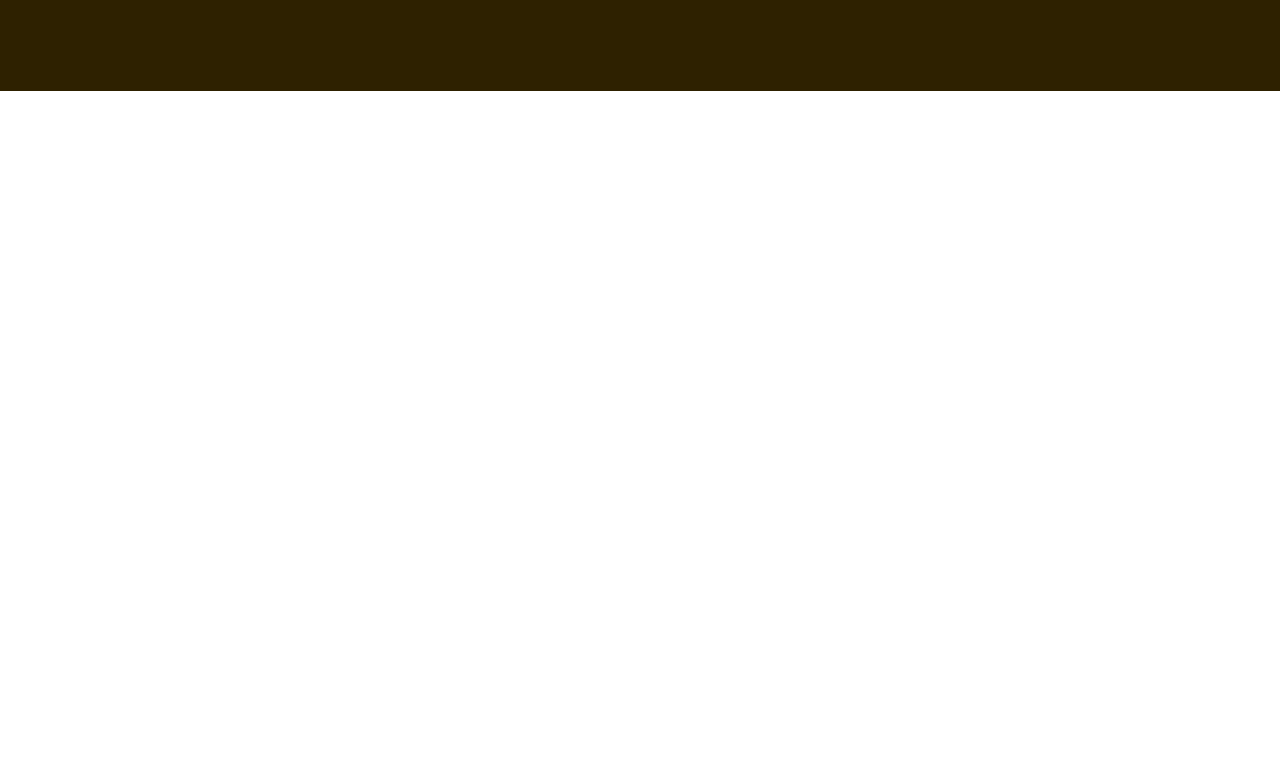
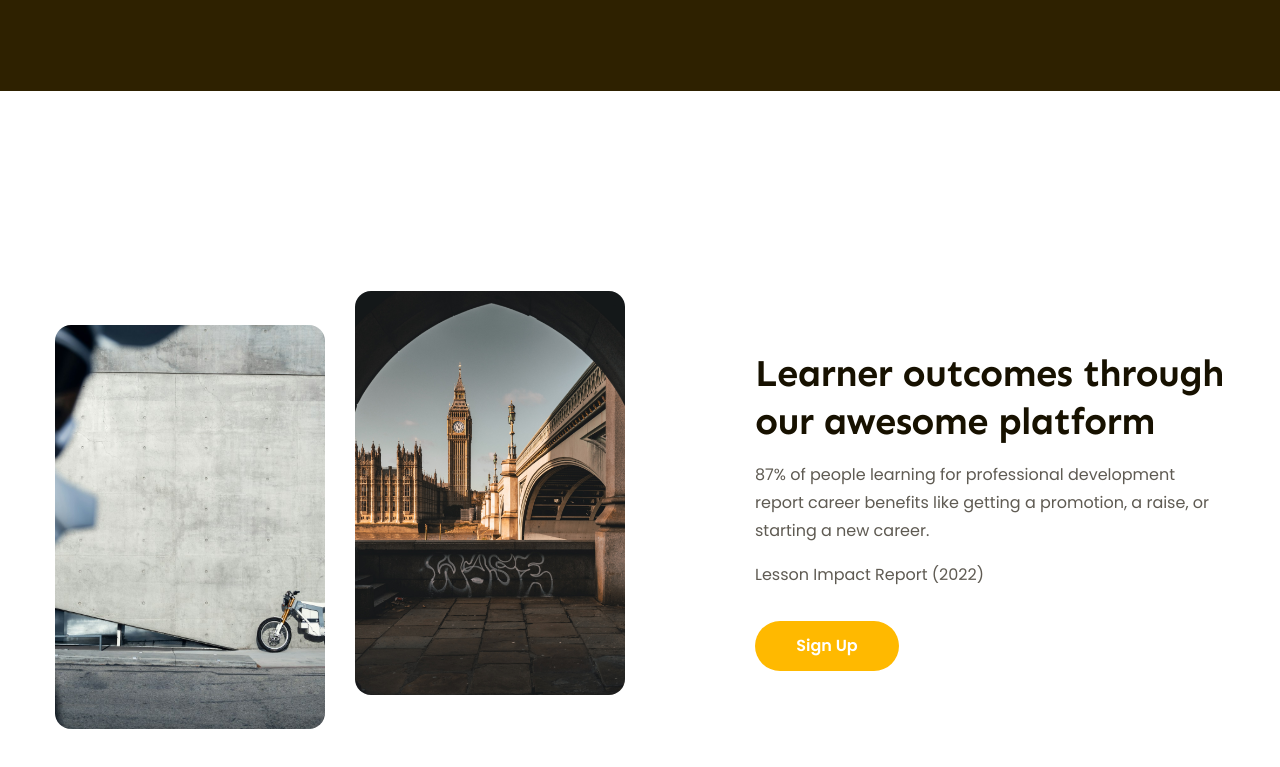
Before and after one commit to phongdz-cloud/f8-project-02, a plain HTML site: page index.html in a window 1280 px wide. Shown: the part 1972-2739 px from the top of the page. Drawn offline with Linux system fonts and the light colour scheme.

Commit message:
platform user

```diff
--- a/assets/css/styles.css
+++ b/assets/css/styles.css
@@ -452,7 +452,6 @@ a {
 .quote {
     margin-top: 200px;
     background-color: #2e2100;
-    /* height: 380px; */
 }
 
 .quote .content {
@@ -526,3 +525,73 @@ a {
     top: -24px;
     left: -29px;
 }
+
+/* platform */
+.platform {
+    margin-top: 200px;
+}
+
+.platform .content {
+    width: 1170px;
+    margin-left: auto;
+    margin-right: auto;
+    display: flex;
+    gap: 130px;
+}
+
+.platform .platform-img {
+    display: flex;
+    gap: 30px;
+}
+
+.platform .platform-img img {
+    width: 270px;
+    height: 404px;
+    object-fit: cover;
+    border-radius: 16px;
+}
+
+.platform .platform-img img:first-child {
+    margin-top: 34px;
+}
+
+.platform .platform-content .title {
+    font-family: Sen;
+    font-size: 3.8rem;
+    font-weight: 700;
+    line-height: 48px;
+    letter-spacing: -0.02em;
+    color: #171100;
+    margin-top: 58px;
+}
+
+.platform .platform-content .desc {
+    margin-top: 16px;
+    font-size: 1.6rem;
+    font-weight: 400;
+    line-height: 28px;
+    color: #5f5b53;
+}
+
+.platform .platform-content .desc-year {
+    margin-top: 16px;
+    font-size: 1.6rem;
+    font-weight: 400;
+    line-height: 28px;
+    letter-spacing: 0em;
+    color: #5f5b53;
+}
+
+.platform .platform-content .btn {
+    background-color: #ffb900;
+    margin-top: 32px;
+    border-radius: 26px;
+}
+
+.platform .platform-content .a {
+    font-size: 1.6rem;
+    font-weight: 600;
+    line-height: 28px;
+    letter-spacing: 0em;
+    text-align: center;
+}
--- a/index.html
+++ b/index.html
@@ -306,6 +306,28 @@
                     </div>
                 </div>
             </div>
+
+            <!-- platform -->
+            <div class="platform">
+                <div class="content">
+                    <div class="platform-img">
+                        <img src="./assets/images/platform-1.jpg" alt="" />
+                        <img src="./assets/images/platform-2.jpg" alt="" />
+                    </div>
+                    <div class="platform-content">
+                        <h2 class="title">
+                            Learner outcomes through our awesome platform
+                        </h2>
+                        <div class="desc">
+                            87% of people learning for professional development
+                            report career benefits like getting a promotion, a
+                            raise, or starting a new career.
+                        </div>
+                        <div class="desc-year">Lesson Impact Report (2022)</div>
+                        <a href="#!" class="btn">Sign Up</a>
+                    </div>
+                </div>
+            </div>
         </main>
     </body>
 </html>
```
Also changed, not shown: assets/images/platform-1.jpg (added), assets/images/platform-2.jpg (added).
